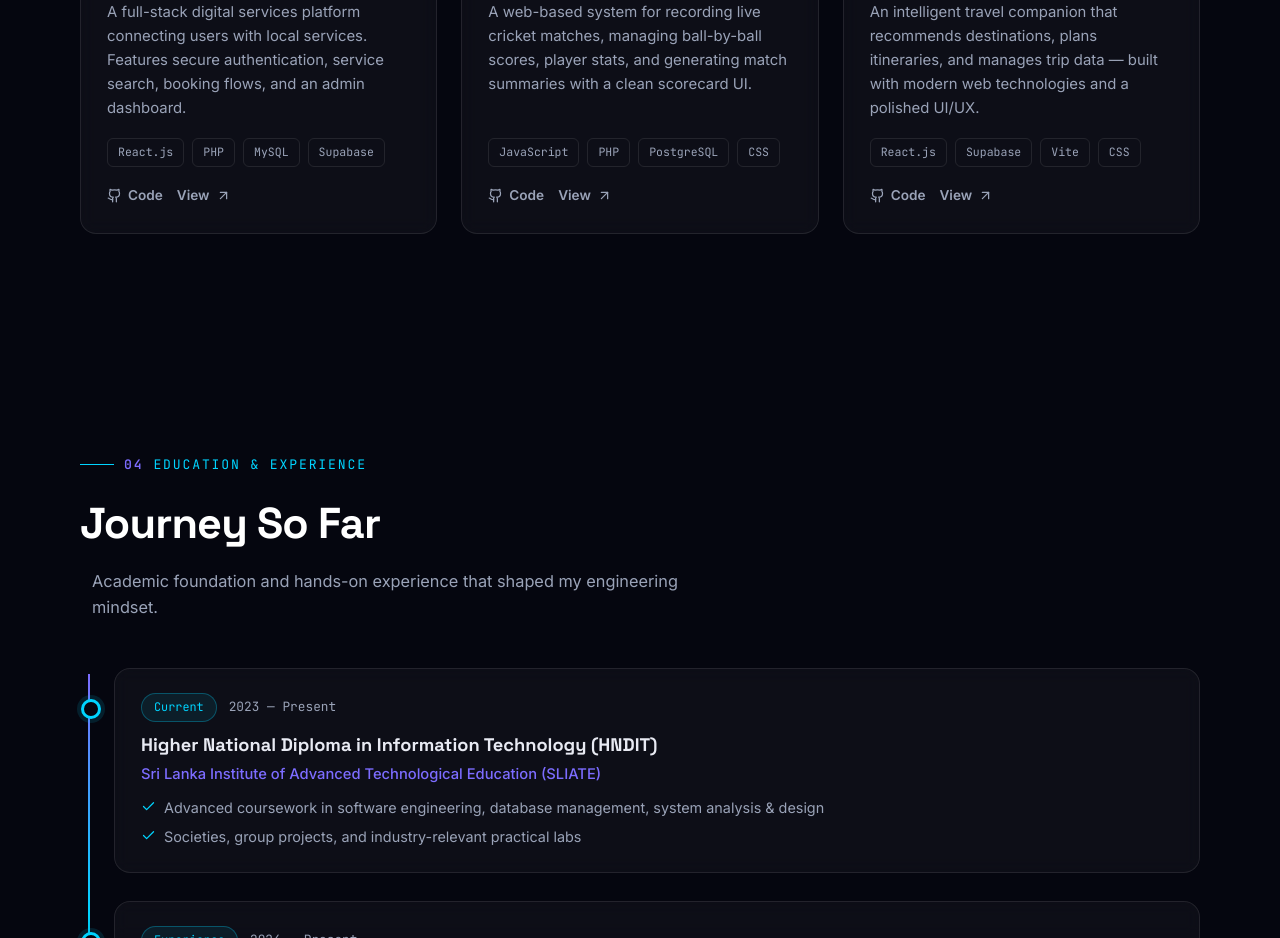
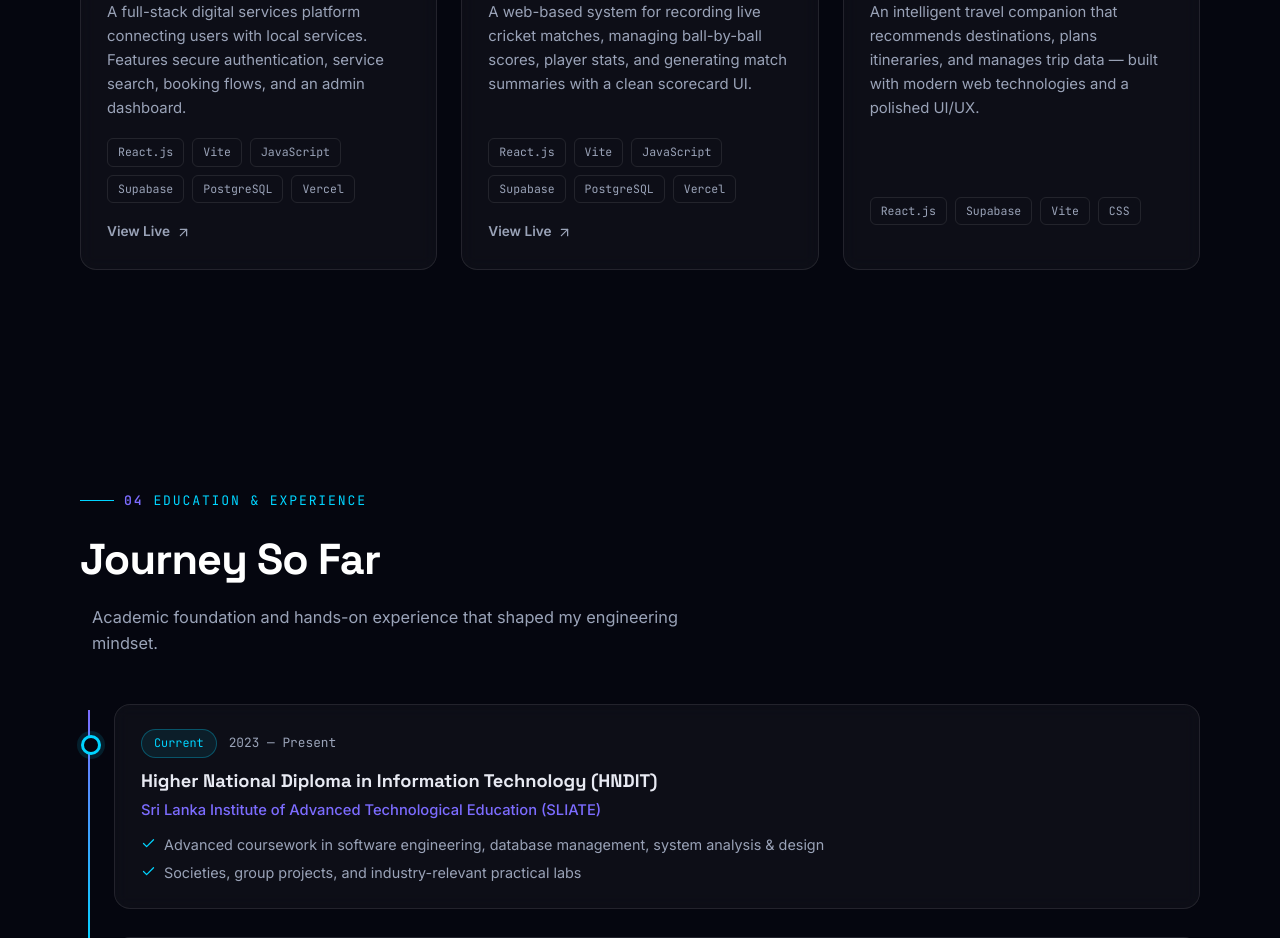
Before and after one commit to Nufa13/Portfolio-, a React (Vite) app: page / in a window 1280 px wide. Shown: the part 3140-4078 px from the top of the page. Built offline with nearby package versions, Linux system fonts and the light colour scheme; the HTML template or start-up script is replaced by a standard one.

Commit message:
Add live project links and WhatsApp hire button

```diff
--- a/src/components/Navbar.jsx
+++ b/src/components/Navbar.jsx
@@ -1,7 +1,7 @@
 import { useEffect, useState } from 'react'
 import { motion, AnimatePresence, useScroll, useSpring } from 'framer-motion'
 import { Menu, X, ArrowUpRight } from 'lucide-react'
-import { navLinks } from '../data/portfolio'
+import { navLinks, profile } from '../data/portfolio'
 import { useActiveSection } from '../hooks/useActiveSection'
 
 export default function Navbar() {
@@ -39,7 +39,7 @@ export default function Navbar() {
             ))}
           </ul>
 
-          <a href="#contact" className="btn btn-primary nav-cta">
+          <a href={profile.whatsapp} target="_blank" rel="noreferrer" className="btn btn-primary nav-cta">
             Hire Me <ArrowUpRight size={16} />
           </a>
 
--- a/src/components/Projects.jsx
+++ b/src/components/Projects.jsx
@@ -48,12 +48,16 @@ export default function Projects() {
                 ))}
               </ul>
               <div className="project-links">
-                <a href={p.link} aria-label={`View ${p.name}`}>
-                  <Github size={15} /> Code
-                </a>
-                <a href={p.link} aria-label={`Visit ${p.name}`}>
-                  View <ArrowUpRight size={15} />
-                </a>
+                {p.link !== '#' && (
+                  <a href={p.link} aria-label={`View ${p.name} code`}>
+                    <Github size={15} /> Code
+                  </a>
+                )}
+                {p.live !== '#' && (
+                  <a href={p.live} target="_blank" rel="noreferrer" aria-label={`Visit ${p.name} live`}>
+                    View Live <ArrowUpRight size={15} />
+                  </a>
+                )}
               </div>
             </motion.article>
           ))}
--- a/src/data/portfolio.js
+++ b/src/data/portfolio.js
@@ -100,20 +100,22 @@ export const projects = [
     tagline: 'Digital Services Platform',
     description:
       'A full-stack digital services platform connecting users with local services. Features secure authentication, service search, booking flows, and an admin dashboard.',
-    stack: ['React.js', 'PHP', 'MySQL', 'Supabase'],
+    stack: ['React.js', 'Vite', 'JavaScript', 'Supabase', 'PostgreSQL', 'Vercel'],
     icon: Globe,
     accent: '#7c6cff',
     link: '#',
+    live: 'https://lenzora-lk.vercel.app',
   },
   {
     name: 'Cricket Scorecard System',
     tagline: 'Sports Analytics System',
     description:
       'A web-based system for recording live cricket matches, managing ball-by-ball scores, player stats, and generating match summaries with a clean scorecard UI.',
-    stack: ['JavaScript', 'PHP', 'PostgreSQL', 'CSS'],
+    stack: ['React.js', 'Vite', 'JavaScript', 'Supabase', 'PostgreSQL', 'Vercel'],
     icon: Code2,
     accent: '#00d4ff',
     link: '#',
+    live: 'https://scorecard-sandy-nine.vercel.app',
   },
   {
     name: 'Smart Travel Assistant',
@@ -124,6 +126,7 @@ export const projects = [
     icon: Rocket,
     accent: '#ff5ea8',
     link: '#',
+    live: '#',
   },
 ]
 
```
